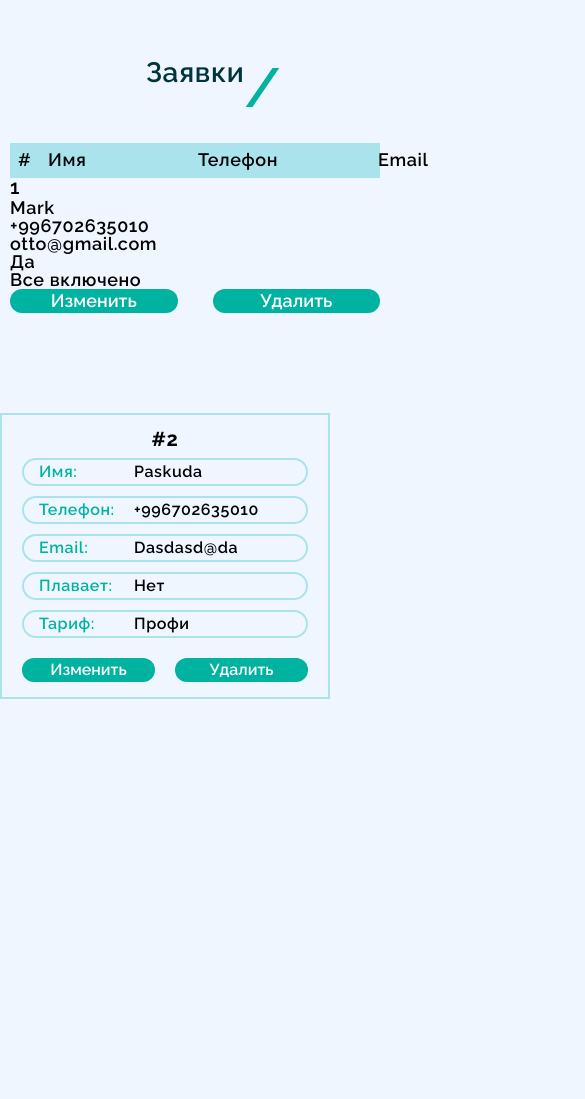
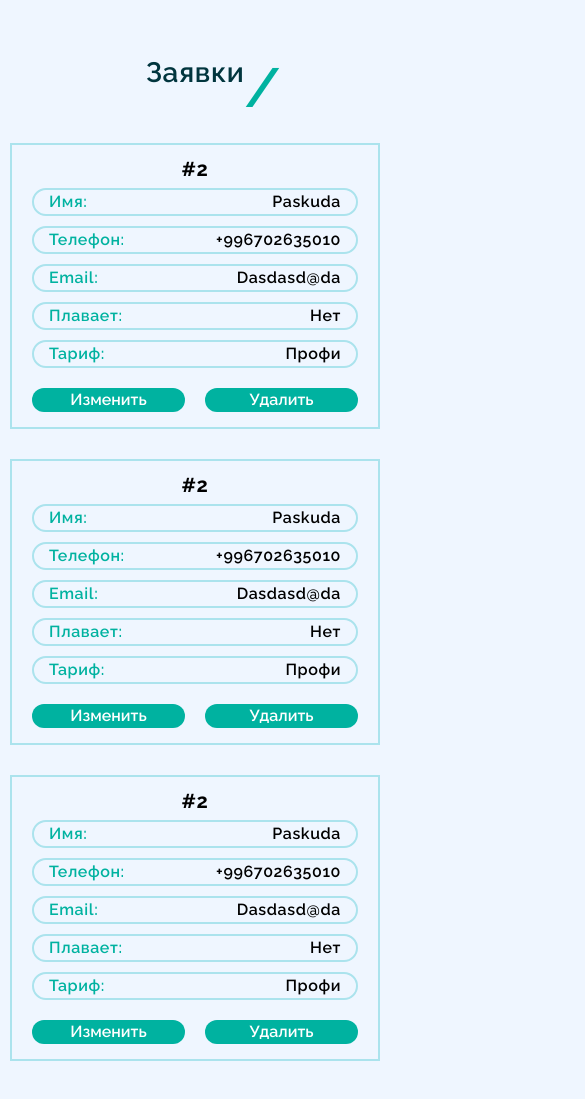
Before and after one commit to LeelaMardana/Wafe, a website built with webpack: page src/index.html in a window 390 px wide. Shown: the part 6006-7105 px from the top of the page, 585 px wide, since content can reach past the window. Before the commit the page ends 6745 px from the top, so only its background shows below. Built offline with nearby package versions, Linux system fonts and the light colour scheme; no server answers.

Commit message:
Add table mobile style

```diff
--- a/src/index.html
+++ b/src/index.html
@@ -471,29 +471,8 @@
               <li>Действия</li>
             </ul>
           </div>
-          <div class="data__body" id="data-body">
-            <ul>
-              <li id="id">1</li>
-              <li>Mark</li>
-              <li>+996702635010</li>
-              <li>otto@gmail.com</li>
-              <li>Да</li>
-              <li>Все включено</li>
-              <li>
-                <div class="data__btns">
-                  <button type="button" class="data__btn btn-edit">
-                    Изменить
-                  </button>
-                  <button type="button" class="data__btn btn-delete">
-                    Удалить
-                  </button>
-                </div>
-              </li>
-            </ul>
-          </div>
-        </div>
-      </div>
-    </section>
+          <div class="data__body" id="data-body"></div>
+          <div class="data__items" id="data-items">
             <div class="data-item">
               <h4 class="data-item__title">#2</h4>
               <ul class="data-item__list">
@@ -524,6 +503,71 @@
                 </li>
               </ul>
             </div>
+            <div class="data-item">
+              <h4 class="data-item__title">#2</h4>
+              <ul class="data-item__list">
+                <li class="data-item__wrap">
+                  <span class="data-item__name">Имя:</span>
+                  <span class="data-item__value">Paskuda</span>
+                </li>
+                <li class="data-item__wrap">
+                  <span class="data-item__name">Телефон:</span>
+                  <span class="data-item__value">+996702635010</span>
+                </li>
+                <li class="data-item__wrap">
+                  <span class="data-item__name">Email:</span>
+                  <span class="data-item__value">Dasdasd@da</span>
+                </li>
+
+                <li class="data-item__wrap">
+                  <span class="data-item__name">Плавает:</span>
+                  <span class="data-item__value">Нет</span>
+                </li>
+                <li class="data-item__wrap">
+                  <span class="data-item__name">Тариф:</span>
+                  <span class="data-item__value"> Профи</span>
+                </li>
+                <li class="data-item__btns">
+                  <button class="data-item__btn" type="button">Изменить</button>
+                  <button class="data-item__btn" type="button">Удалить</button>
+                </li>
+              </ul>
+            </div>
+            <div class="data-item">
+              <h4 class="data-item__title">#2</h4>
+              <ul class="data-item__list">
+                <li class="data-item__wrap">
+                  <span class="data-item__name">Имя:</span>
+                  <span class="data-item__value">Paskuda</span>
+                </li>
+                <li class="data-item__wrap">
+                  <span class="data-item__name">Телефон:</span>
+                  <span class="data-item__value">+996702635010</span>
+                </li>
+                <li class="data-item__wrap">
+                  <span class="data-item__name">Email:</span>
+                  <span class="data-item__value">Dasdasd@da</span>
+                </li>
+
+                <li class="data-item__wrap">
+                  <span class="data-item__name">Плавает:</span>
+                  <span class="data-item__value">Нет</span>
+                </li>
+                <li class="data-item__wrap">
+                  <span class="data-item__name">Тариф:</span>
+                  <span class="data-item__value"> Профи</span>
+                </li>
+                <li class="data-item__btns">
+                  <button class="data-item__btn" type="button">Изменить</button>
+                  <button class="data-item__btn" type="button">Удалить</button>
+                </li>
+              </ul>
+            </div>
+          </div>
+        </div>
+      </div>
+    </section>
+
     <!--
     <footer class="footer" id="footer">
       <div class="container">
--- a/src/modules/render.js
+++ b/src/modules/render.js
@@ -3,6 +3,11 @@ export const render = users => {
 
   dataBody.innerHTML = '';
 
+  const width = document.documentElement.clientWidth;
+  console.log(width);
+  if (width <= 1240) {
+    return;
+  } else {
     users.forEach(user => {
       dataBody.insertAdjacentHTML(
         'beforeend',
@@ -27,4 +32,5 @@ export const render = users => {
             </ul>`
       );
     });
+  }
 };
--- a/src/scss/_media.scss
+++ b/src/scss/_media.scss
@@ -1,3 +1,18 @@
+@media (max-width: 1240px) {
+  .data {
+    &__head {
+      display: none;
+    }
+    &__items {
+      display: grid;
+      grid-template-columns: repeat(3, 1fr);
+    }
+    &__body {
+      display: none;
+    }
+  }
+}
+
 @media (max-width: 1200px) {
   .about {
     &__wrapper {
@@ -52,11 +67,26 @@
     max-width: 50%;
   }
 }
+@media (max-width: 1160px) {
+  .data {
+    &__items {
+      grid-template-columns: repeat(2, 1fr);
+      gap: 30px;
+      justify-items: center;
+    }
+    &-item {
+      width: 100%;
+    }
+  }
+}
 
 @media (max-width: 991px) {
   .navbar {
     color: var(--black);
     background: var(--liner);
+    &__wrap {
+      padding-right: 0;
+    }
     & .logo__link {
       color: var(--black);
     }
@@ -64,6 +94,7 @@
       border-color: var(--black);
     }
   }
+
   .burger span,
   .burger span:before,
   .burger span:after {
@@ -165,6 +196,9 @@
   .status {
     font-size: 18px;
   }
+  .data__items {
+    grid-template-columns: repeat(1, 1fr);
+  }
 }
 @media (max-width: 690px) {
 }
--- a/src/scss/_style.scss
+++ b/src/scss/_style.scss
@@ -90,10 +90,10 @@ body {
     display: flex;
     justify-content: space-between;
     align-items: center;
+    padding-right: 60px;
   }
   & .menu {
     display: flex;
-    width: 716px;
     gap: 45px;
 
     &__item-link {
@@ -626,17 +626,20 @@ body {
   }
 }
 
+//mobile data
 .data {
   color: var(--black);
   &__title {
     text-align: center;
+  }
+  &__items {
+    display: none;
   }
   &-item {
     width: 330px;
     font-size: 16px;
     padding: 15px 20px;
     border: 2px solid var(--main);
-    margin-bottom: 40px;
     font-family: 'Raleway';
   }
   &-item__title {
@@ -655,8 +658,11 @@ body {
     margin-bottom: 10px;
   }
   &-item__name {
-    width: 95px;
     color: var(--green);
+    flex-grow: 1;
+  }
+  &-item__value {
+    flex-grow: 0;
   }
   &-item__btns {
     display: flex;
```
Lines whose indentation alone changed are shown as unchanged.
